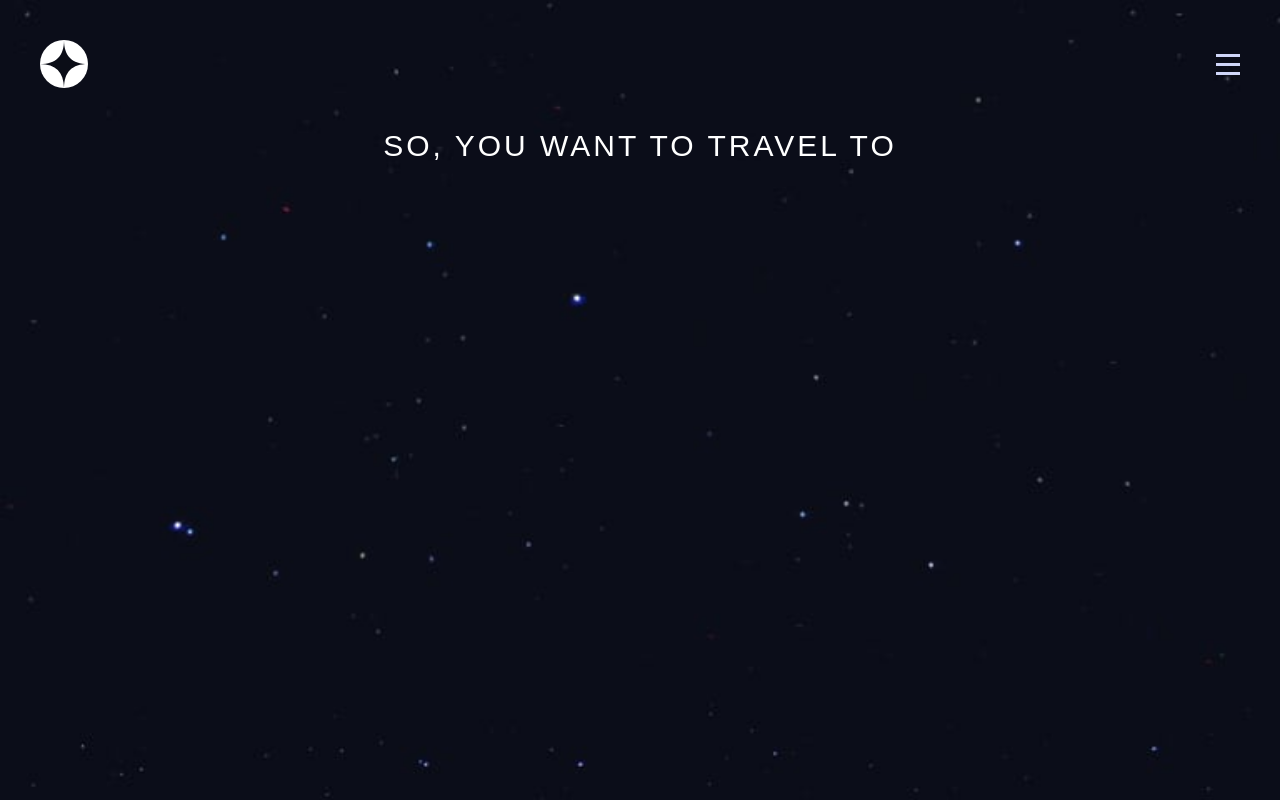
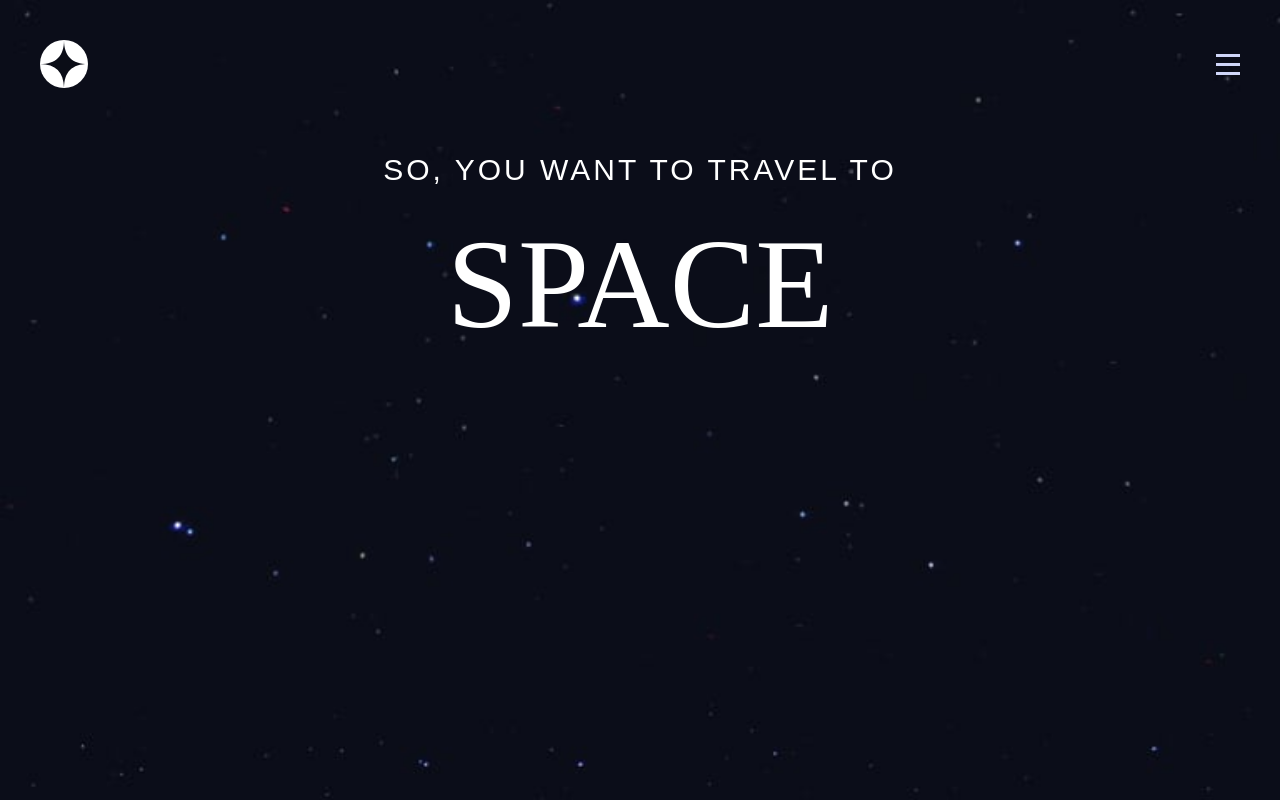
Before and after one commit to leo3210k/Space_Tourism, a React (Create React App) app: page / in a window 1280 px wide. Built offline with nearby package versions, Linux system fonts and the light colour scheme.

Commit message:
add home title

```diff
--- a/src/components/Home.jsx
+++ b/src/components/Home.jsx
@@ -2,8 +2,9 @@ import './Home.css';
 
 function Home() {
   return (
-    <div className="flex flex-col items-center">
+    <div className="flex flex-col items-center mt-6">
       <span className="text-3xl font-barlow text-white uppercase tracking-widest">so, you want to travel to</span>
+      <h1 className="text-9xl font-bellefair text-white uppercase mt-8">space</h1>
     </div>
   );
 }
```
